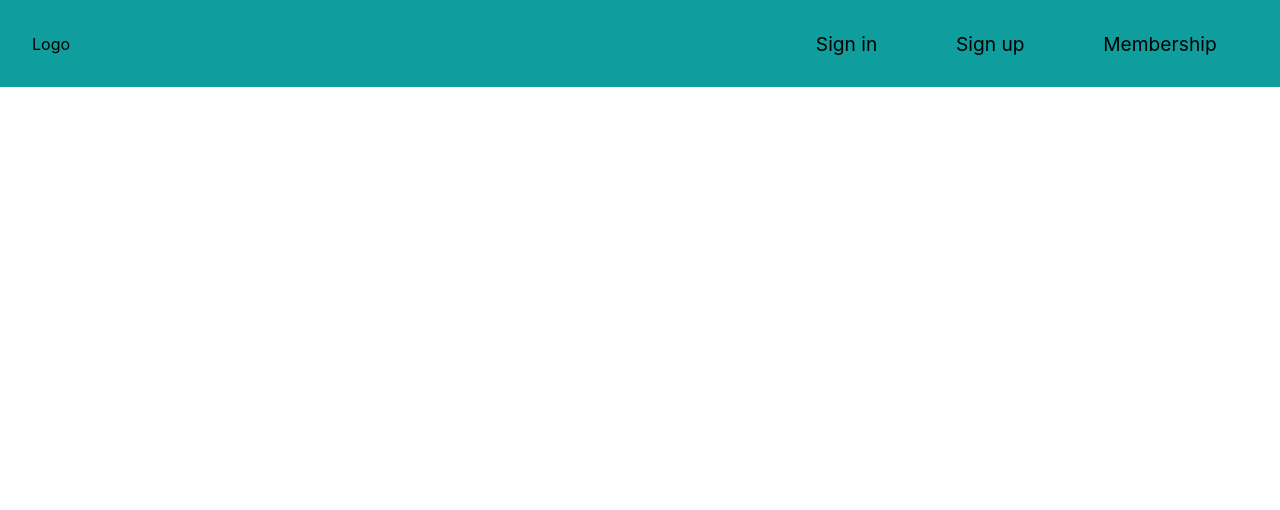
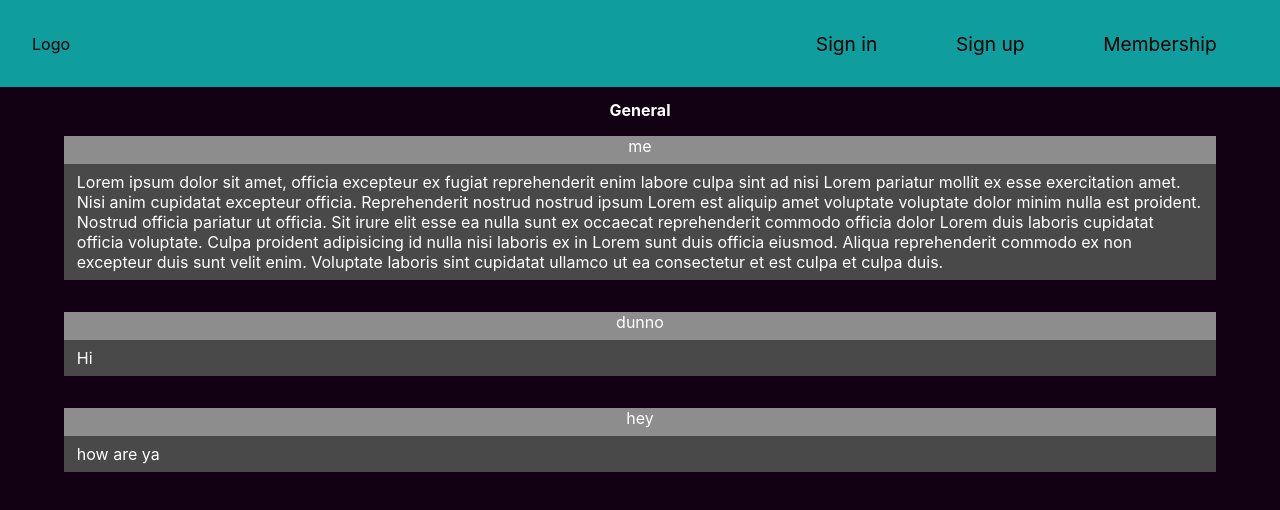
Before and after one commit to FilipyTav/Anon_chat, a React (Create React App) app in the folder client/: page /board/general in a window 1280 px wide. Shown: the top 510 px of the page. Built offline with nearby package versions, Linux system fonts and the light colour scheme.

Commit message:
Finishes page for single board - client

```diff
--- a/client/src/App.tsx
+++ b/client/src/App.tsx
@@ -17,7 +17,8 @@ const boards: BoardType[] = [
         messages: [
             {
                 author: "me",
-                content: "Hello",
+                content:
+                    "Lorem ipsum dolor sit amet, officia excepteur ex fugiat reprehenderit enim labore culpa sint ad nisi Lorem pariatur mollit ex esse exercitation amet. Nisi anim cupidatat excepteur officia. Reprehenderit nostrud nostrud ipsum Lorem est aliquip amet voluptate voluptate dolor minim nulla est proident. Nostrud officia pariatur ut officia. Sit irure elit esse ea nulla sunt ex occaecat reprehenderit commodo officia dolor Lorem duis laboris cupidatat officia voluptate. Culpa proident adipisicing id nulla nisi laboris ex in Lorem sunt duis officia eiusmod. Aliqua reprehenderit commodo ex non excepteur duis sunt velit enim. Voluptate laboris sint cupidatat ullamco ut ea consectetur et est culpa et culpa duis.",
                 replies: [],
             },
             {
@@ -44,7 +45,7 @@ const App: FC<Props> = (): ReactElement => {
     const [current_board, set_current_board] = useState<BoardType | null>(null);
 
     useEffect(() => {
-        set_current_board(null);
+        set_current_board(boards[0]);
     }, []);
 
     return (
@@ -57,8 +58,8 @@ const App: FC<Props> = (): ReactElement => {
                 <Route path="/boards" element={<Boards boards={boards} />} />
 
                 <Route
-                    path="/boards/:id"
-                    element={<Board data={{ name: "me", messages: [] }} />}
+                    path="/board/:name"
+                    element={<Board data={current_board} />}
                 />
             </Routes>
         </BrowserRouter>
--- a/client/src/components/Board.tsx
+++ b/client/src/components/Board.tsx
@@ -1,17 +1,31 @@
 import { FC, ReactElement } from "react";
 import { useParams } from "react-router-dom";
 
-import { BoardType } from "../helpers/types";
+import { BoardType, MessageType } from "../helpers/types";
 
 interface Props {
-    data: BoardType;
+    data: BoardType | null;
 }
 
 const Board: FC<Props> = ({ data }): ReactElement => {
+    if (!data) return <></>;
+
     return (
-        <main>
-            <div>{data.name}</div>
-            single board
+        <main className="board">
+            <h1 className="board_name">{`${data.name
+                .slice(0, 1)
+                .toUpperCase()}${data.name.slice(1)}`}</h1>
+
+            <div className="posts">
+                {data.messages.map((msg: MessageType) => (
+                    <div className="post">
+                        <div className="details">
+                            <p className="post_author">{msg.author}</p>
+                        </div>
+                        <p className="post_content">{msg.content}</p>
+                    </div>
+                ))}
+            </div>
         </main>
     );
 };
--- a/client/src/components/Boards_menu.tsx
+++ b/client/src/components/Boards_menu.tsx
@@ -23,7 +23,7 @@ const Boards: FC<Props> = ({ boards }): ReactElement => {
 
     return (
         <main className="boards">
-            {boards.map((board: BoardType) => {
+            {boards.map((board: BoardType, index: number) => {
                 return (
                     <div
                         className="board"
@@ -34,7 +34,7 @@ const Boards: FC<Props> = ({ boards }): ReactElement => {
                     >
                         {/* Displays the name with the first letter uppercased */}
                         <h2 className="name">
-                            <Link to="/board">{`${board.name
+                            <Link to={`/board/${board.name}`}>{`${board.name
                                 .slice(0, 1)
                                 .toUpperCase()}${board.name.slice(1)}`}</Link>
                         </h2>
--- a/client/src/styles/base/_reset.scss
+++ b/client/src/styles/base/_reset.scss
@@ -1,3 +1,6 @@
+@use "../helpers" as h;
+@use "sass:map";
+
 * {
     padding: 0;
     margin: 0;
@@ -26,4 +29,6 @@ body {
     grid-template-rows: auto 1fr;
     min-width: 100vw;
     min-height: 100vh;
+
+    background: map.get(h.$boards_menu, "bg");
 }
--- /dev/null
+++ b/client/src/styles/layout/_board_page.scss
@@ -0,0 +1,49 @@
+@use "../helpers" as h;
+@use "sass:map";
+
+main.board {
+    background: map.get(h.$boards_menu, "bg");
+    color: map.get(h.$boards_menu, "fg");
+
+    display: flex;
+    flex-flow: column nowrap;
+    gap: 1em;
+
+    width: 90%;
+    margin: 0 auto;
+
+    .posts {
+        display: flex;
+        flex-flow: column nowrap;
+        gap: 2em;
+
+        .post {
+            background-color: map.get(h.$boards_menu, "msg_bg");
+            overflow-wrap: break-word;
+
+            display: flex;
+            flex-flow: column nowrap;
+            gap: 0.5em;
+
+            .details {
+                .post_author {
+                    text-align: center;
+                }
+            }
+
+            .post_content {
+                padding: 0.5em 0.8em;
+                background-color: map.get(h.$boards_menu, "msgs_bg");
+            }
+
+            &:last-child {
+                margin-bottom: 1em;
+            }
+        }
+    }
+
+    .board_name {
+        margin-top: 0.8em;
+        align-self: center;
+    }
+}
--- a/client/src/styles/layout/_boards_menu.scss
+++ b/client/src/styles/layout/_boards_menu.scss
@@ -51,7 +51,7 @@ main.boards {
             min-height: 30vh;
 
             .messages {
-                transform: translate(0, 30%);
+                transform: translate(0, 10%);
                 padding: 0.3em 0.5em 0 0.5em;
             }
         }
--- a/client/src/styles/layout/_index.scss
+++ b/client/src/styles/layout/_index.scss
@@ -1,2 +1,3 @@
 @forward "navbar";
 @forward "boards_menu";
+@forward "board_page";
--- a/client/src/styles/layout/_navbar.scss
+++ b/client/src/styles/layout/_navbar.scss
@@ -71,9 +71,9 @@ nav {
 
         box-shadow: 5px 5px 5px (map.get(h.$navbar, "menu_bg"));
 
-        transition: transform 1s ease;
+        transition: transform 1s ease-out;
         overflow: hidden;
-        transform: translate(-50vw, 0);
+        transform: translate(-100vw, 0);
 
         &.active {
             transform: translate(0);
```
